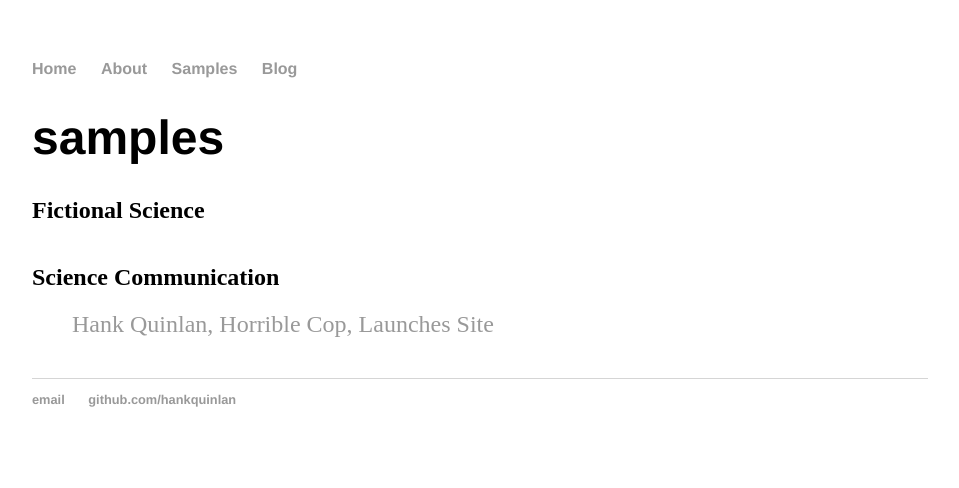
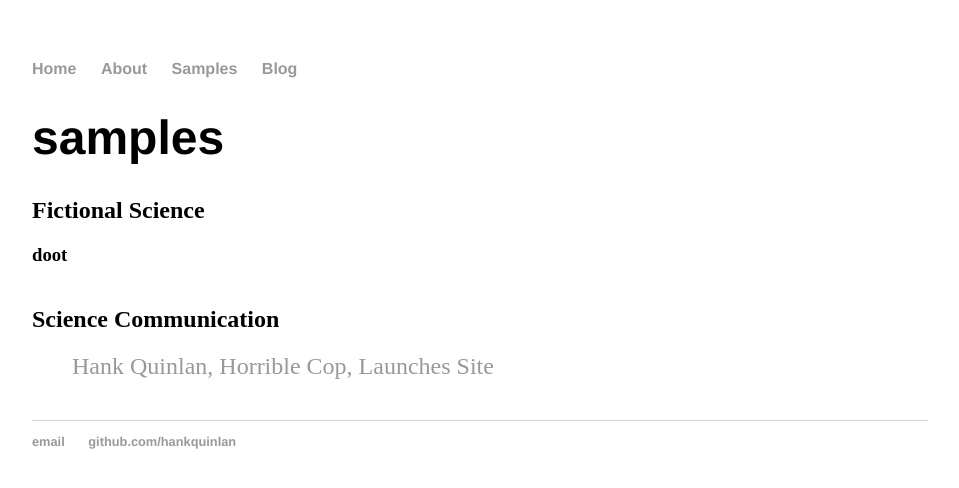
Before and after one commit to Breezytealy/astronomnomy.github.io, a Jekyll site: the page built from samples/index.html, in a window 1280 px wide. Shown: the top 488 px of the page, without its empty margins (160-1119 px from the left). Built offline with Jekyll 4.4.1, drawn with Linux system fonts in a browser that asks for light colours.

Commit message:
Update index.html

```diff
--- a/samples/index.html
+++ b/samples/index.html
@@ -4,6 +4,7 @@ title: samples
 ---
 <h1>{{ page.title }}</h1>
 <h2>Fictional Science</h2>
+<h3>doot</h3>
 <ul class="samples">
 	  {% for sample in site.samplefolder %}
 	<p> lalalala </p>
```
